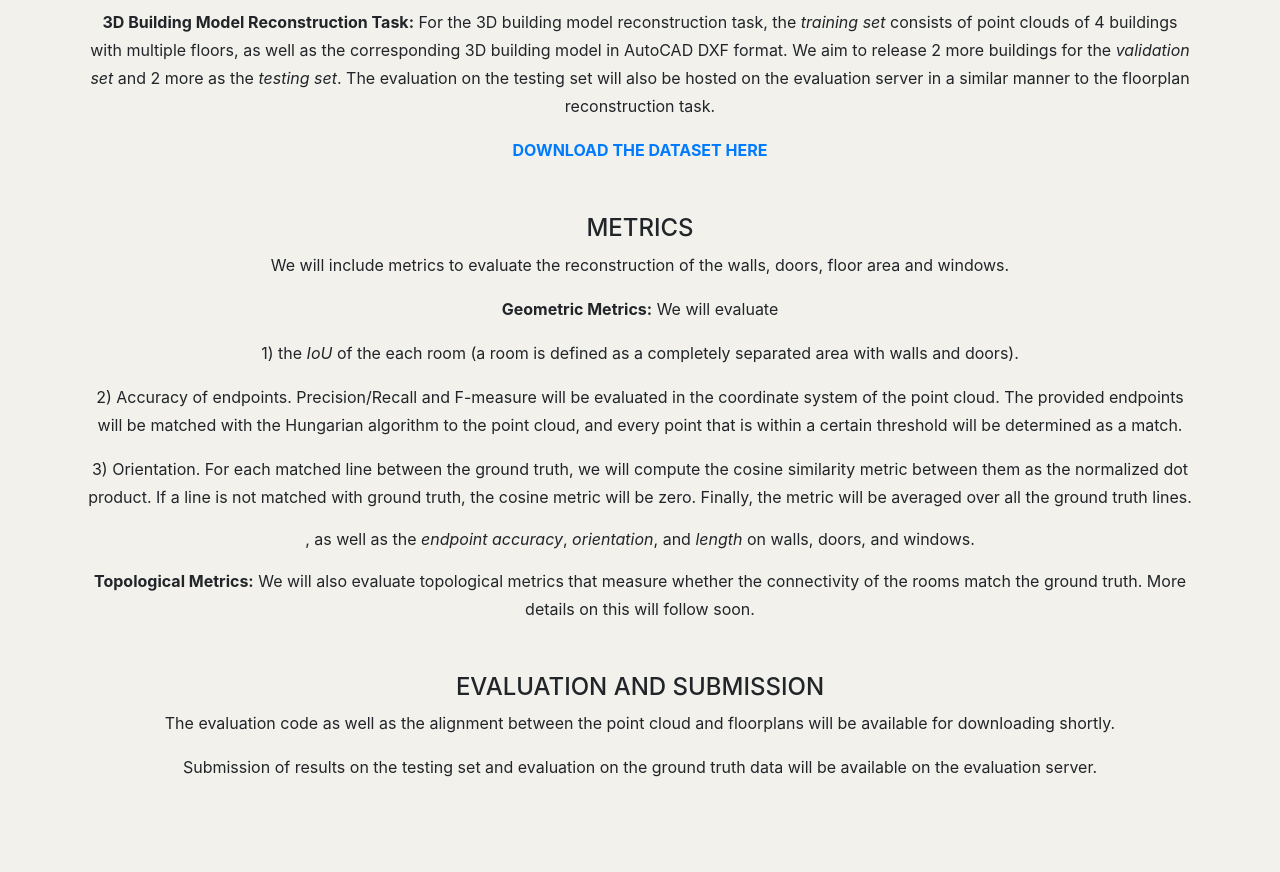
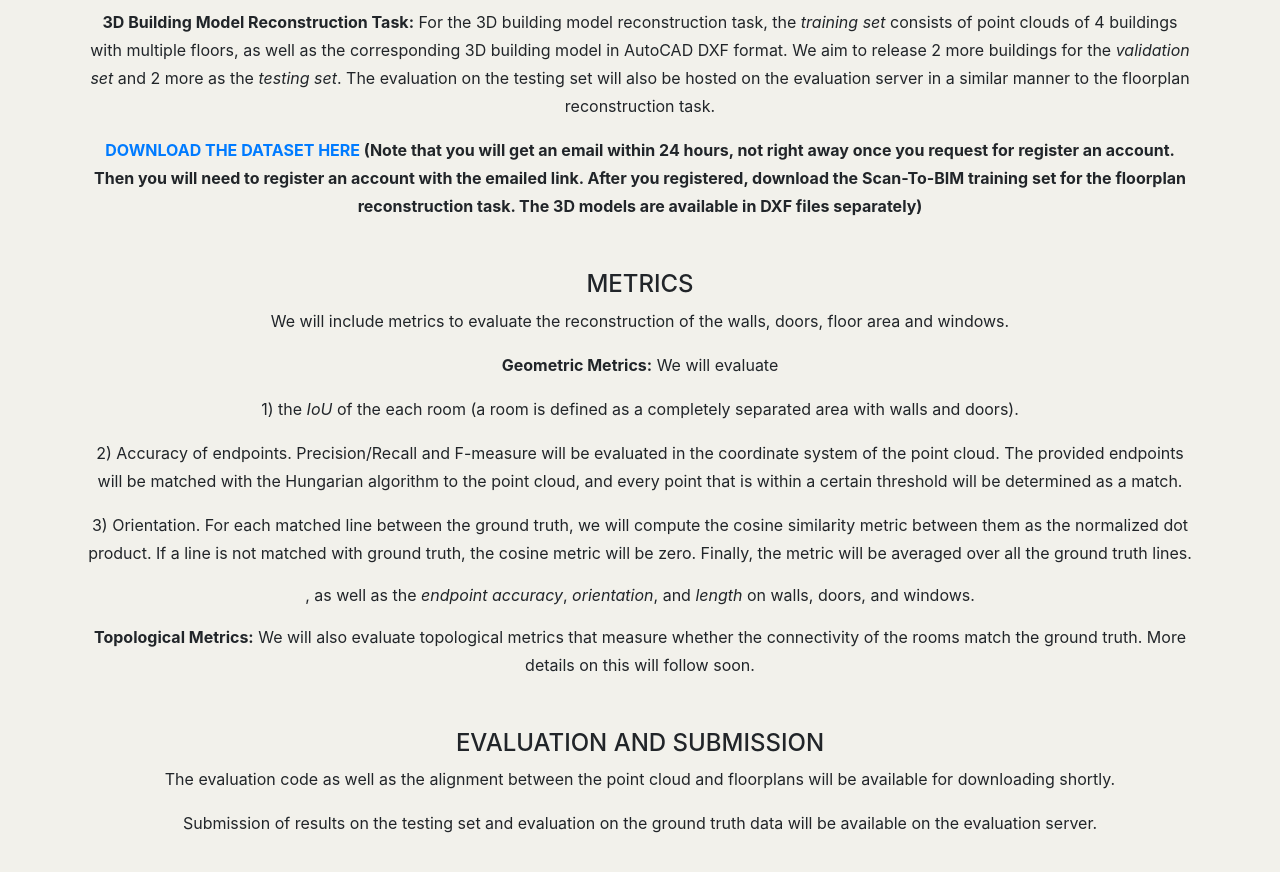
Before and after one commit to seravee08/cv4aec.github.io, a website with bundled scripts: page index.html in a window 1280 px wide. Shown: the part 2800-3672 px from the top of the page. Built offline with nearby package versions, Linux system fonts and the light colour scheme; files whose address does not match are found by name; a web font is replaced by a local one.

Commit message:
Update index.html

```diff
--- a/index.html
+++ b/index.html
@@ -118,7 +118,8 @@
 					<a href="https://github.com/cv4aec/cv4aec.github.io/tree/main/conversion_api">package</a>. Please find use examples
 					under main.ipynb file. The file formats for obj and JSON are detailed below.</p> -->
 				<p><b>3D Building Model Reconstruction Task:</b> For the 3D building model reconstruction task, the <i>training set</i> consists of point clouds of 4 buildings with multiple floors, as well as the corresponding 3D building model in AutoCAD DXF format. We aim to release 2 more buildings for the <i>validation set</i> and 2 more as the <i>testing set</i>. The evaluation on the testing set will also be hosted on the evaluation server in a similar manner to the floorplan reconstruction task.</p>
-				<p style="margin-top:10px;font-weight:bold"><a href="https://deepreality.allvision.io/">DOWNLOAD THE DATASET HERE</a></p>
+				<p style="margin-top:10px;font-weight:bold"><a href="https://deepreality.allvision.io/">DOWNLOAD THE DATASET HERE</a> (Note that you will get an email within 24 hours, not right away once you request for register an account.
+					Then you will need to register an account with the emailed link. After you registered, download the Scan-To-BIM training set for the floorplan reconstruction task. The 3D models are available in DXF files separately) </p>
 
 				<h4 class="section-heading text-uppercase text-center" style="margin-top:50px">Metrics</h4>
 				<p>We will include metrics to evaluate the reconstruction of the walls, doors, floor area and windows.</p>
```
